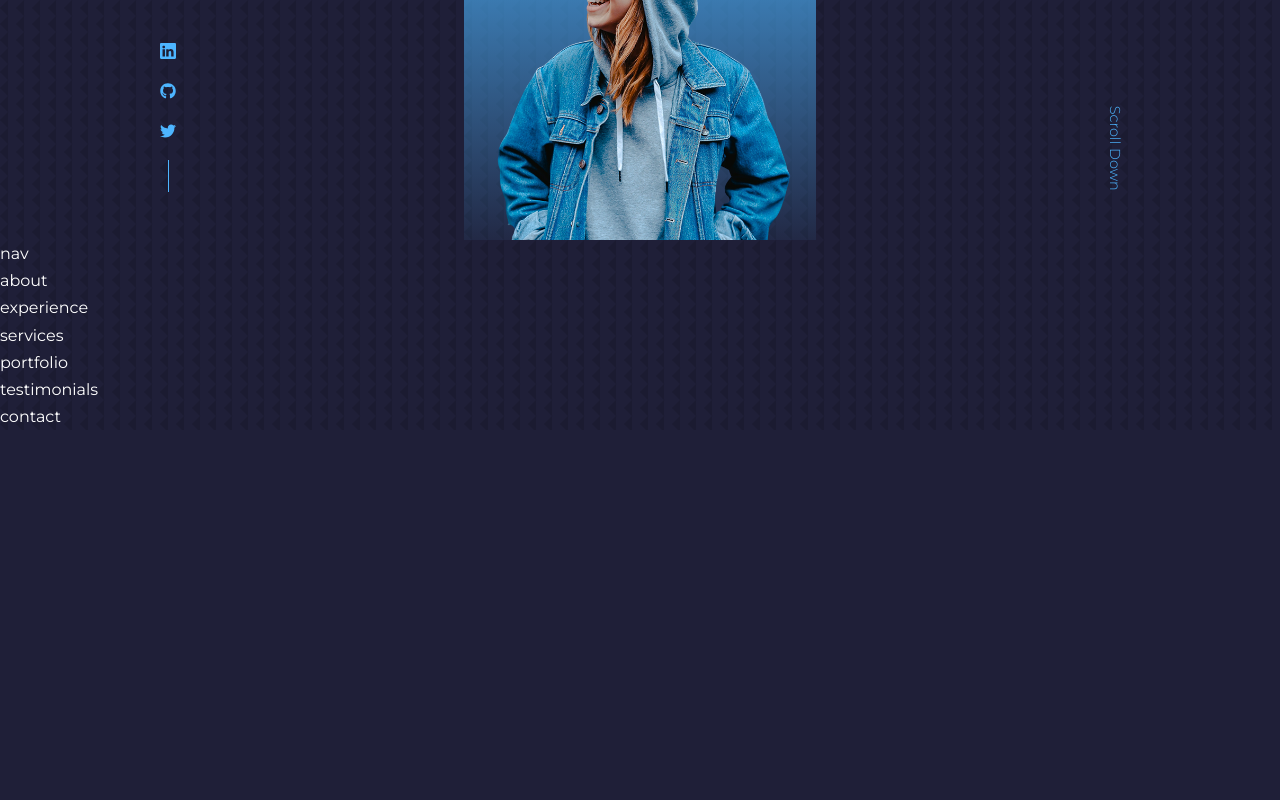
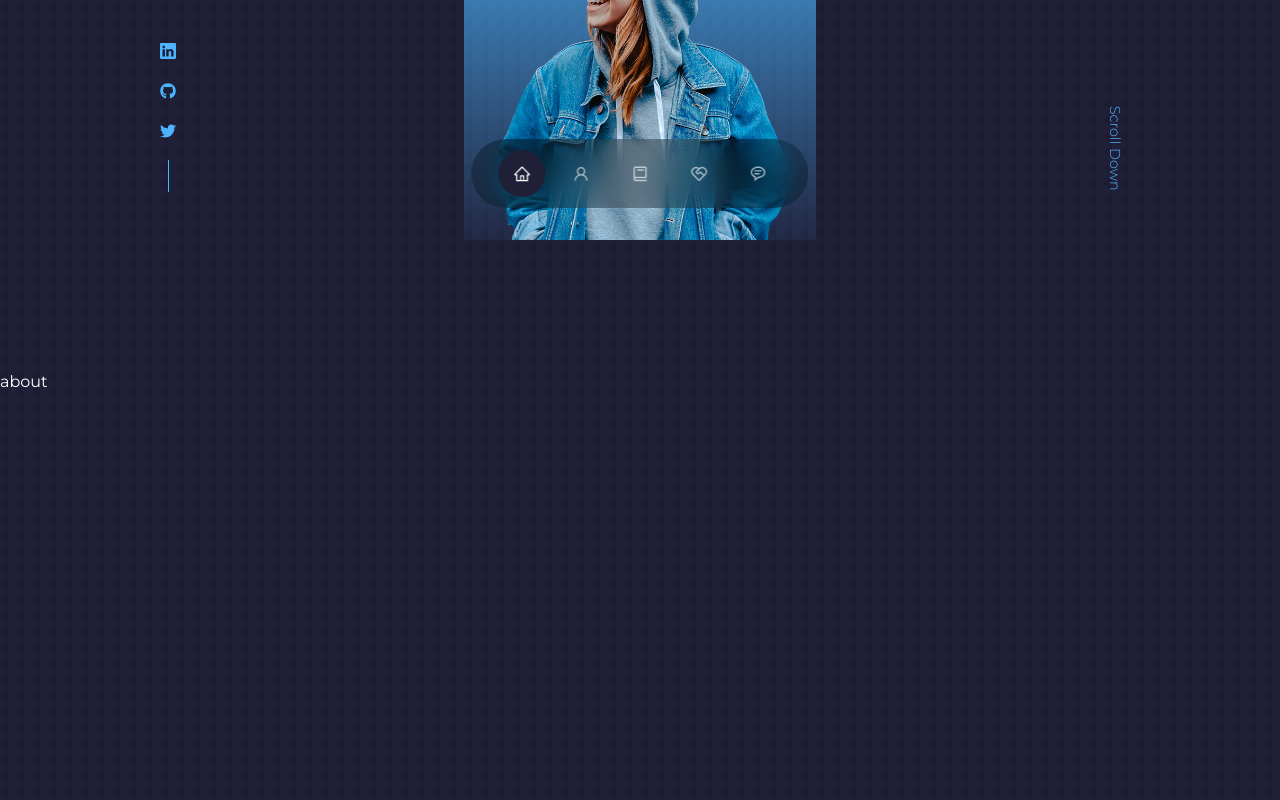
Before and after one commit to rangercoder/Portfolio-Website, a React (Create React App) app: page / in a window 1280 px wide. Shown: the part 560-1360 px from the top of the page. Before the commit the page ends 990 px from the top, so only its background shows below. Built offline with nearby package versions, Linux system fonts and the light colour scheme; the HTML template or start-up script is replaced by a standard one.

Commit message:
Nav working

```diff
--- a/src/components/Contact/contact.jsx
+++ b/src/components/Contact/contact.jsx
@@ -3,7 +3,7 @@
 
 const contact = () => {
   return (
-    <div>contact</div>
+    <section id ='contact'>contact</section>
   )
 }
 
--- a/src/components/Experience/Experience.jsx
+++ b/src/components/Experience/Experience.jsx
@@ -3,7 +3,7 @@
 
 const experience = () => {
   return (
-    <div>experience</div>
+    <section id ='experience'>experience</section>
   )
 }
 
--- a/src/components/about/about.jsx
+++ b/src/components/about/about.jsx
@@ -3,7 +3,7 @@
 
 const about = () => {
   return (
-    <div>about</div>
+    <section id='about'>about</section>
   )
 }
 
--- a/src/components/nav/Nav.jsx
+++ b/src/components/nav/Nav.jsx
@@ -1,9 +1,23 @@
 import React from 'react'
 import './nav.css'
-const nav = () => {
+import {AiOutlineHome} from 'react-icons/ai'
+import {AiOutlineUser} from 'react-icons/ai'
+import {BiBook} from 'react-icons/bi'
+import {RiServiceLine} from 'react-icons/ri'
+import {BiMessageRoundedDetail} from 'react-icons/bi'
+import {useState} from 'react'
+
+const Nav = () => {
+  const [activeNav, setActiveNav] = useState('#')
   return (
-    <div>nav</div>
+    <nav>
+      <a href="#" className={activeNav === '#' ? 'active' : ''}><AiOutlineHome/></a>
+      <a href="#about"><AiOutlineUser/></a>
+      <a href="#experience"><BiBook/></a>
+      <a href="#services"><RiServiceLine/></a>
+      <a href="#contact"><BiMessageRoundedDetail/></a>
+    </nav>
   )
 }
 
-export default nav
+export default Nav
--- a/src/components/nav/nav.css
+++ b/src/components/nav/nav.css
@@ -0,0 +1,33 @@
+nav {
+    background: rgba(0,0,0,0.3) ;
+    width: max-content;
+    display:block;
+    padding: 0.7rem 1.7rem;
+    z-index: 2;
+    position: fixed;
+    left: 50%;
+    transform: translate(-50%);
+    bottom: 2rem;
+    display: flex;
+    gap: 0.8rem;
+    border-radius: 3rem;
+    backdrop-filter: blur(15px);
+}
+
+nav a{
+    background: transparent;
+    padding: 0.9rem;
+    border-radius: 50%;
+    display: flex;
+    color: var(--color-light);
+    font-size: 1.1rem;
+}
+
+nav a:hover{
+    background: rgba(0,0,0,0.3);
+}
+
+nav a.active{
+    background: var(--color-bg);
+    color: var(--color-white);
+}
--- a/src/components/portfolio/portfolio.jsx
+++ b/src/components/portfolio/portfolio.jsx
@@ -3,7 +3,7 @@
 
 const portfolio = () => {
   return (
-    <div>portfolio</div>
+    <section id ='portfolio'>portfolio</section>
   )
 }
 
--- a/src/components/services/Services.jsx
+++ b/src/components/services/Services.jsx
@@ -3,7 +3,7 @@
 
 const services = () => {
   return (
-    <div>services</div>
+    <section id ='services'>services</section>
   )
 }
 
--- a/src/components/testimonials/testimonials.jsx
+++ b/src/components/testimonials/testimonials.jsx
@@ -3,7 +3,7 @@
 
 const testimonials = () => {
   return (
-    <div>testimonials</div>
+    <section id='testimonials'>testimonials</section>
   )
 }
 
--- a/src/index.css
+++ b/src/index.css
@@ -55,6 +55,7 @@
 }
 section{
     margin-top: 8rem;
+    height: 100vh;
 }
 section>h2,section >h5{
     text-align: center;
```
